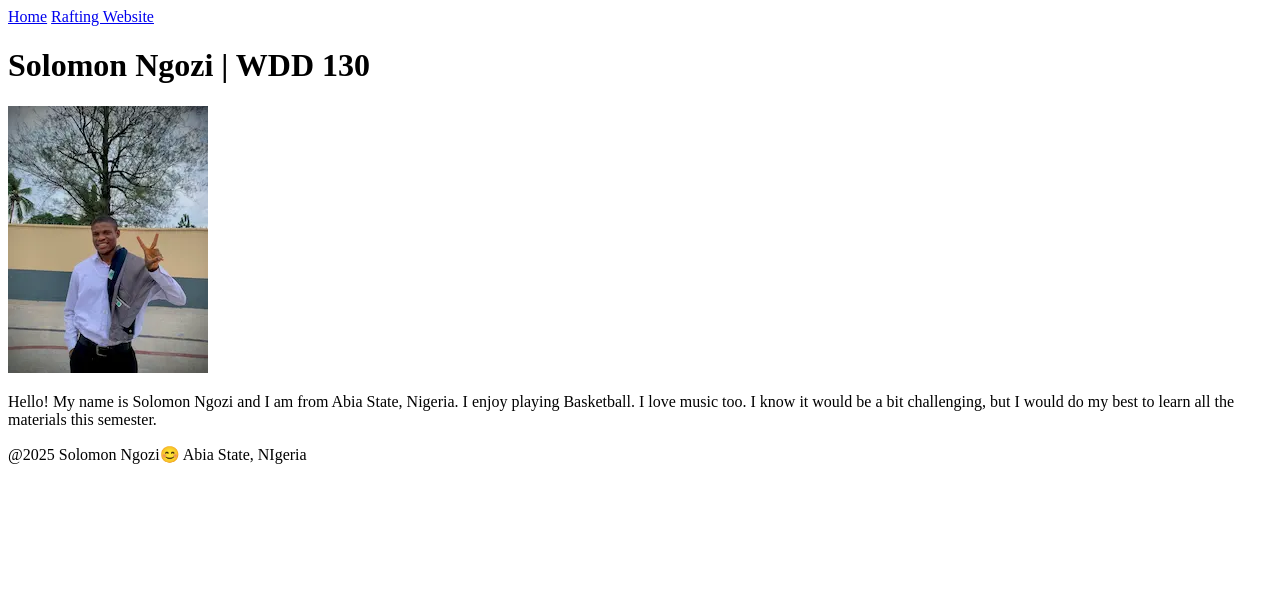
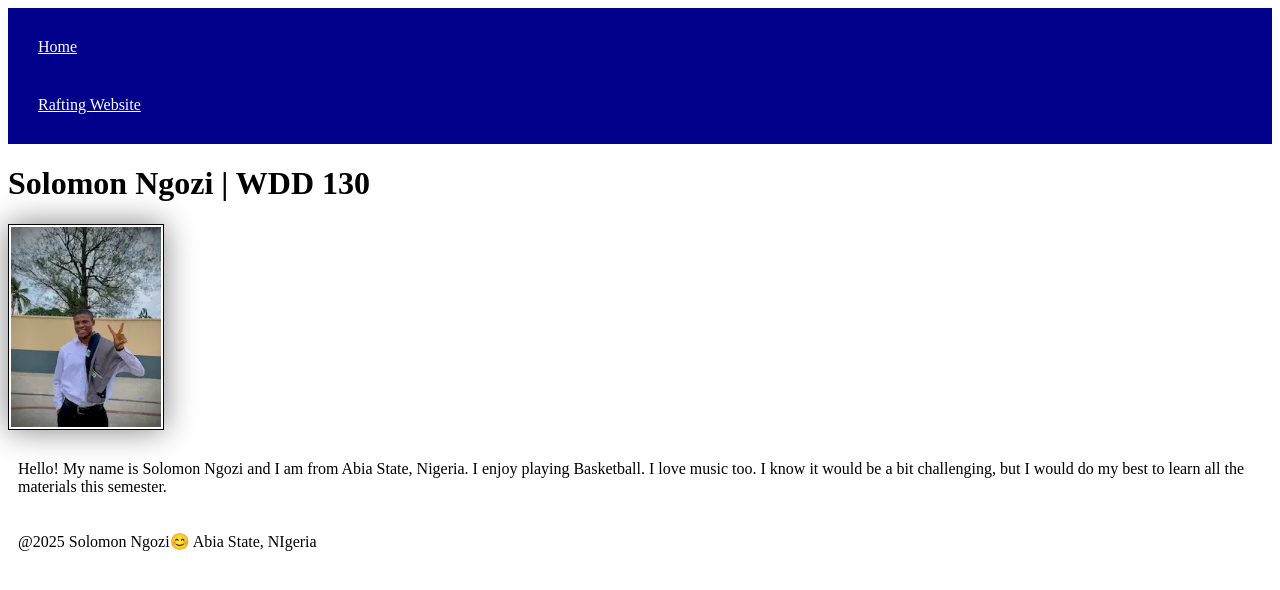
Before and after one commit to Solomon-Chizaram-Ngozi/wdd130, a plain HTML site: page index.html in a window 1280 px wide. Drawn offline with Linux system fonts and the light colour scheme.

Commit message:
With CSS

```diff
--- a/index.html
+++ b/index.html
@@ -5,6 +5,7 @@
     <meta charset="utf-8">
     <meta name="viewport" content="width=device-width,initial-scale=1.0">
     <title>Solomon Ngozi | WDD 130</title>
+    <link rel="stylesheet" href="styles/styles.css">
 </head>
 
 <body>
--- /dev/null
+++ b/styles/styles.css
@@ -0,0 +1,26 @@
+nav {
+    background-color: darkblue;
+    padding: 10px;
+}
+
+nav a {
+    color: white;
+    display: block;
+    padding: 20px;
+}
+
+hi {
+    color: darkblue;
+}
+
+img {
+    width: 150px;
+    height: auto;
+    border: 1px solid black;
+    padding: 2px;
+    box-shadow: 0 0 30px gray;
+}
+
+p {
+    padding: 10px;
+}
```
Also changed, not shown: Week 2/holygrail.html (+1 -1 lines).
